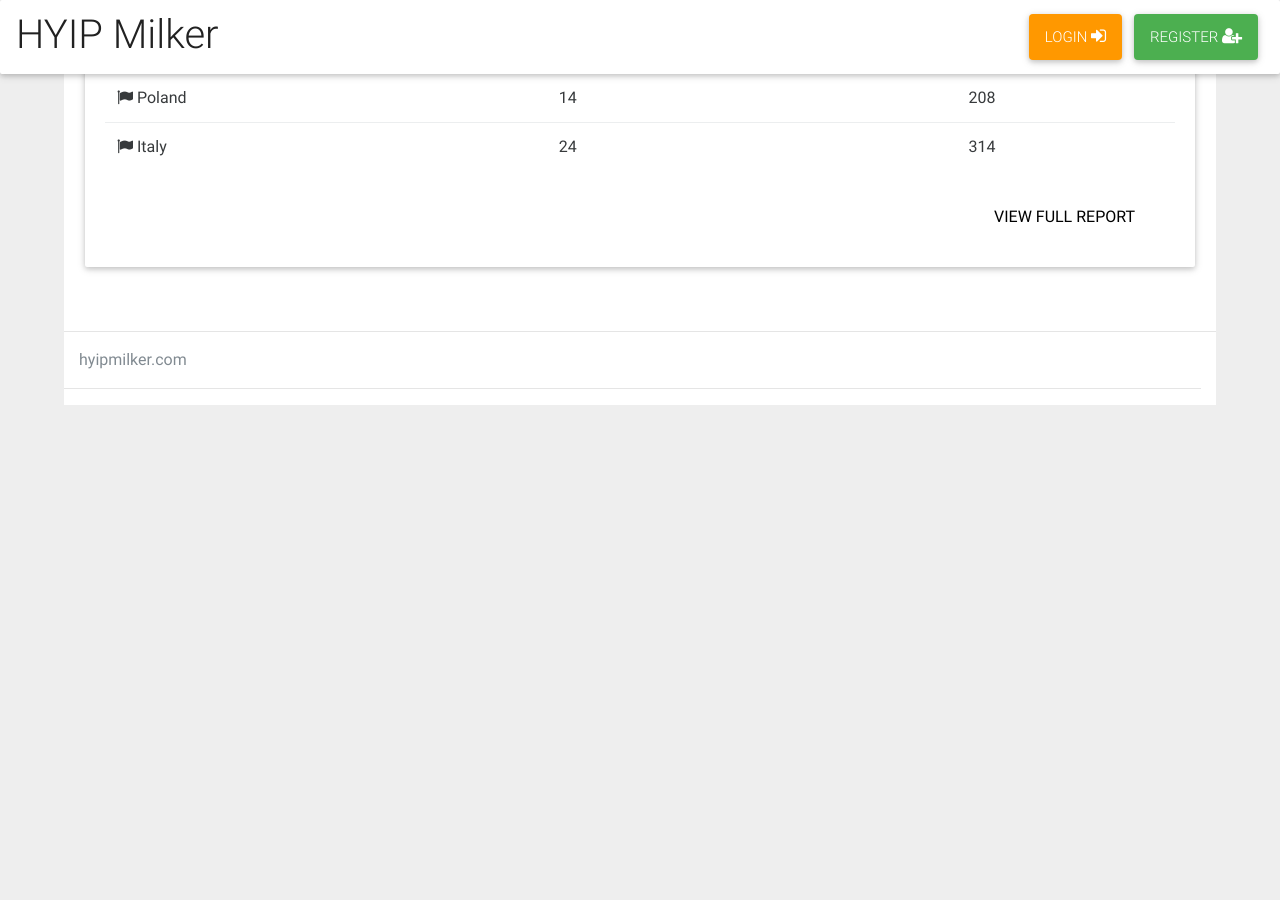
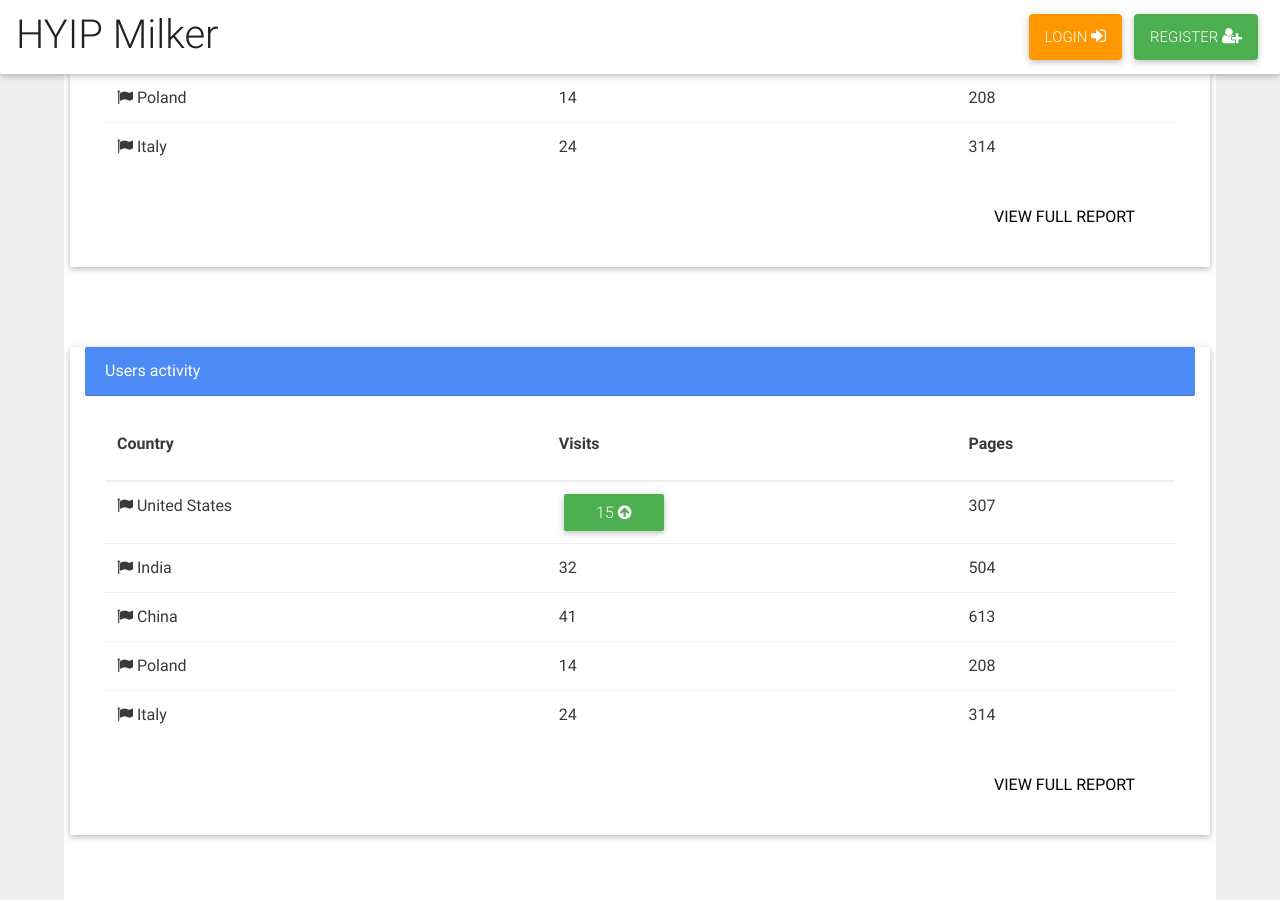
Before and after one commit to hm-gthb/hm-gthb.github.io, a Jekyll site: the page built from dashboard.html, in a window 1280 px wide and 900 px high, scrolled down 947 px. Built offline with Jekyll 4.4.1, drawn with Linux system fonts in a browser that asks for light colours; nearby versions of some CDN libraries; before the commit the page ends 1352 px from its top, so only the background shows below that.

Commit message:
Update dashboard.html

```diff
--- a/dashboard.html
+++ b/dashboard.html
@@ -85,7 +85,9 @@ permalink: dashboard.html
 
 
 
-    <div class="card mb-r">
+    <section class="section section-intro">
+      <div class="row m-b-3">
+        <div class="card mb-r col-md-6">
           <div class="card-header white-text">
             Users activity
           </div>
@@ -133,6 +135,65 @@ permalink: dashboard.html
         </div>
 
       </div>
+    </section>
+
+
+
+    <section class="section section-intro">
+      <div class="row m-b-3">
+        <div class="card mb-r col-md-6">
+          <div class="card-header white-text">
+            Users activity
+          </div>
+          <div class="card-block">
+            <table class="table large-header">
+              <thead>
+                <tr>
+                  <th>Country</th>
+                  <th>Visits</th>
+                  <th>Pages</th>
+                </tr>
+              </thead>
+              <tbody>
+                <tr>
+                  <td><i class = "fa fa-flag"></i> United States</td>
+                  <td><span class="tag big-tag green">15 <i class="fa fa-arrow-circle-up"></i></span></td>
+                  <td>307</td>
+                </tr>
+                <tr>
+                  <td><i class = "fa fa-flag"></i> India</td>
+                  <td>32</td>
+                  <td>504</td>
+                </tr>
+                <tr>
+                  <td><i class = "fa fa-flag"></i> China</td>
+                  <td>41</td>
+                  <td>613</td>
+                </tr>
+                <tr>
+                  <td><i class = "fa fa-flag"></i> Poland</td>
+                  <td>14</td>
+                  <td>208</td>
+                </tr>
+                <tr>
+                  <td><i class = "fa fa-flag"></i> Italy</td>
+                  <td>24</td>
+                  <td>314</td>
+                </tr>
+              </tbody>
+            </table>
+
+            <button class="btn-flat waves-effect float-xs-right">View full report</button>
+
+          </div>
+        </div>
+
+      </div>
+    </section>
+
+
+
+  </div>
 
   <hr />
 
```
Lines whose indentation alone changed are shown as unchanged.
